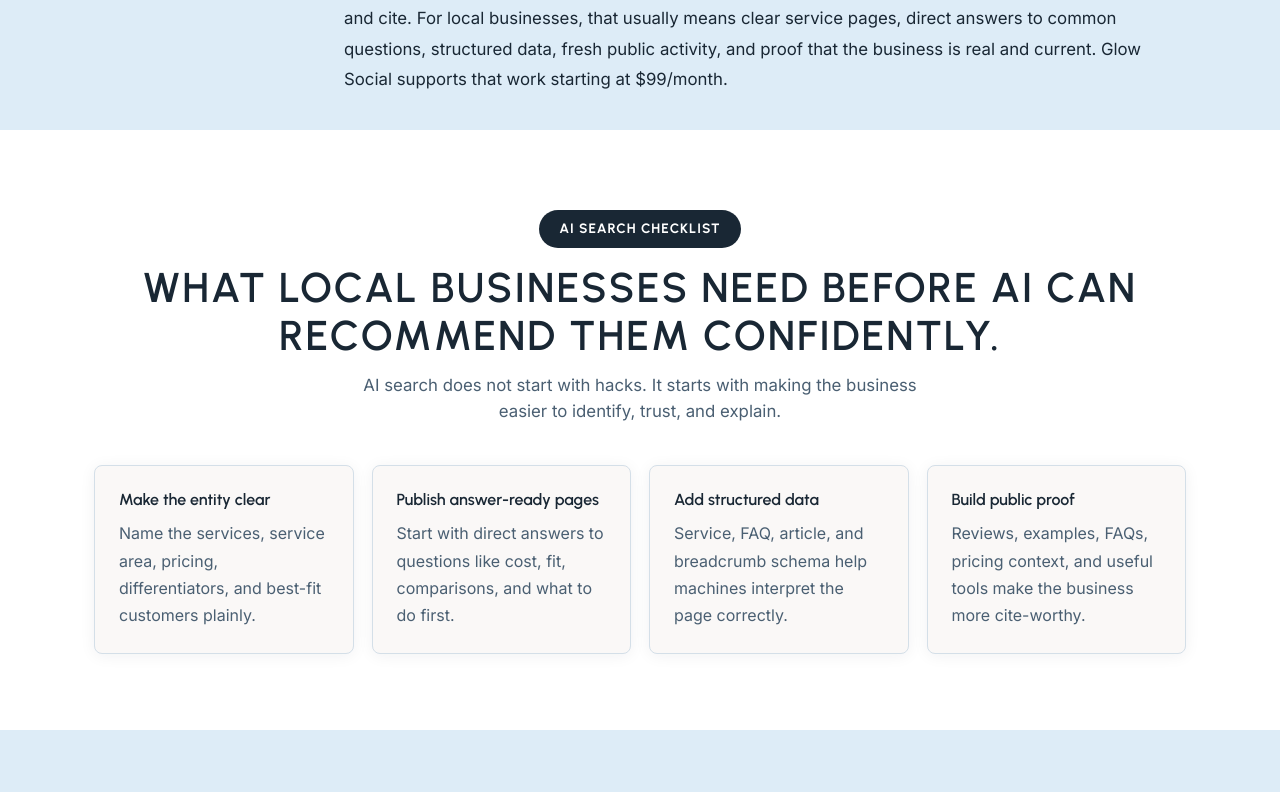
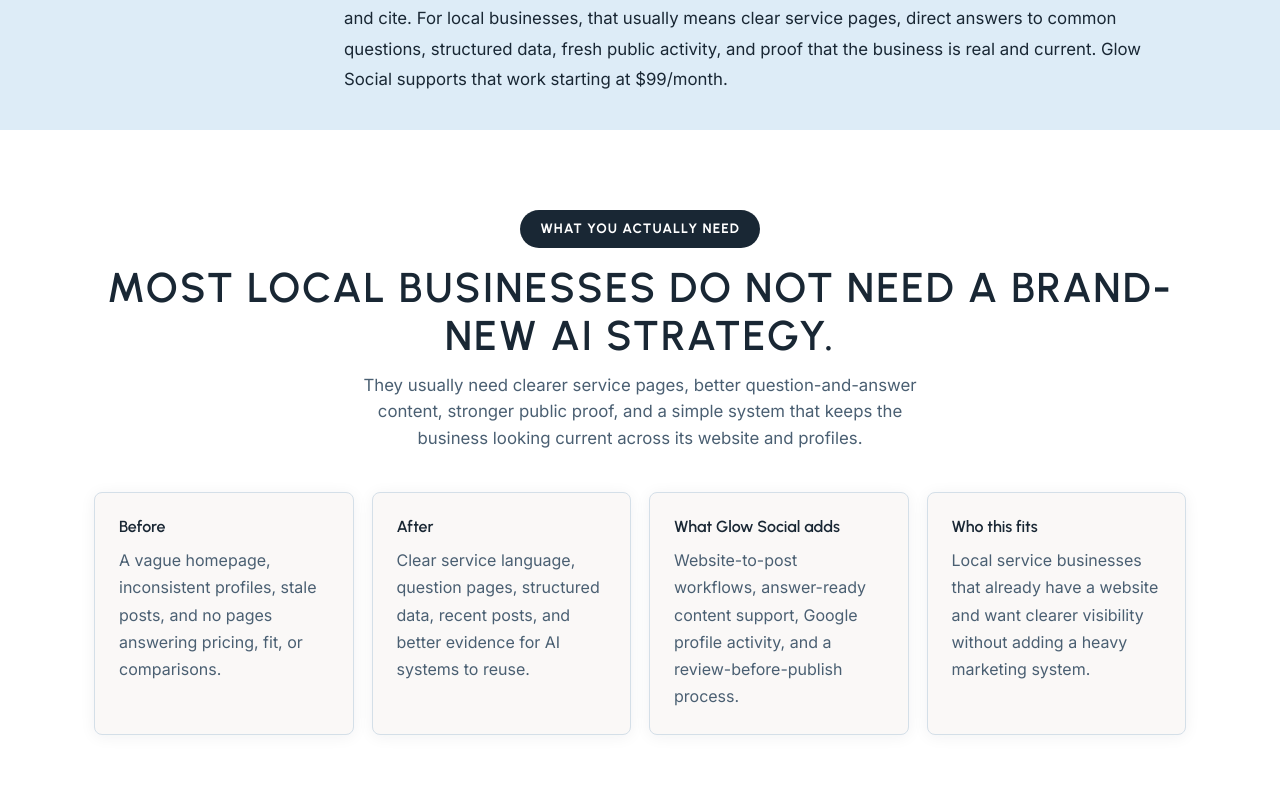
Before and after one commit to glowsocial/glowsocial.com, a Next.js app: page /ai-visibility-service in a window 1280 px wide. Shown: the part 868-1660 px from the top of the page. Built offline with nearby package versions, Linux system fonts and the light colour scheme.

Commit message:
seo: strengthen AI visibility page support

```diff
--- a/app/ai-visibility-service/page.js
+++ b/app/ai-visibility-service/page.js
@@ -2,8 +2,6 @@ import Link from "next/link";
 import { getPricing } from "../pricing-config";
 import { previewUrl } from "../../lib/marketing-links";
 import "../affordable-social-media-management/affordable.css";
-
-export const dynamic = "force-dynamic";
 
 const PAGE_URL = "https://glowsocial.com/ai-visibility-service";
 
@@ -31,14 +29,14 @@ const faqItems = [
 ];
 
 export const metadata = {
-  title: "AI Visibility Service for Local Businesses",
+  title: "AI Visibility Service for Local Businesses | Glow Social",
   description:
     "An AI visibility service for local businesses that want to show up more clearly in ChatGPT, Gemini, Perplexity, and AI-powered search results.",
   alternates: {
     canonical: "/ai-visibility-service",
   },
   openGraph: {
-    title: "AI Visibility Service for Local Businesses",
+    title: "AI Visibility Service for Local Businesses | Glow Social",
     description:
       "Glow Social helps local businesses become easier for AI assistants and AI search results to discover, understand, and reference.",
     url: PAGE_URL,
@@ -55,7 +53,7 @@ export const metadata = {
   },
   twitter: {
     card: "summary_large_image",
-    title: "AI Visibility Service for Local Businesses",
+    title: "AI Visibility Service for Local Businesses | Glow Social",
     description:
       "Improve how clearly your business shows up in ChatGPT, Gemini, Perplexity, and other AI-powered answers.",
     images: ["https://glowsocial.com/images/og-image.png"],
@@ -86,6 +84,7 @@ function JsonLd({ pricing }) {
         priceCurrency: "USD",
         availability: "https://schema.org/InStock",
         url: PAGE_URL,
+        description: "Free preview first. No contracts. Cancel anytime.",
       },
     },
     {
@@ -189,6 +188,36 @@ export default function AIVisibilityPage() {
             direct answers to common questions, structured data, fresh public activity, and proof that
             the business is real and current. Glow Social supports that work starting at {pricing.startingAtFull}.
           </p>
+        </div>
+      </section>
+
+      <section className="affordable-section">
+        <div className="container">
+          <p className="section-badge">What You Actually Need</p>
+          <h2>Most local businesses do not need a brand-new AI strategy.</h2>
+          <p className="section-sub">
+            They usually need clearer service pages, better question-and-answer content, stronger public proof,
+            and a simple system that keeps the business looking current across its website and profiles.
+          </p>
+
+          <div className="affordable-card-grid">
+            <div className="affordable-card">
+              <h3>Before</h3>
+              <p>A vague homepage, inconsistent profiles, stale posts, and no pages answering pricing, fit, or comparisons.</p>
+            </div>
+            <div className="affordable-card">
+              <h3>After</h3>
+              <p>Clear service language, question pages, structured data, recent posts, and better evidence for AI systems to reuse.</p>
+            </div>
+            <div className="affordable-card">
+              <h3>What Glow Social adds</h3>
+              <p>Website-to-post workflows, answer-ready content support, Google profile activity, and a review-before-publish process.</p>
+            </div>
+            <div className="affordable-card">
+              <h3>Who this fits</h3>
+              <p>Local service businesses that already have a website and want clearer visibility without adding a heavy marketing system.</p>
+            </div>
+          </div>
         </div>
       </section>
 
@@ -305,6 +334,19 @@ export default function AIVisibilityPage() {
               <p>You stay in control while the business keeps publishing useful, consistent updates.</p>
             </div>
           </div>
+
+          <div className="affordable-answer-box" style={{ marginTop: "2rem" }}>
+            <h3>What the service can include</h3>
+            <p>
+              The core package starts at {pricing.startingAtFull} and is built around turning existing website material
+              into useful public content. That can support clearer service pages, more answer-ready posts, and stronger
+              business signals across your website, social profiles, and Google Business Profile.
+            </p>
+            <p>
+              If you want the practical AEO version of this work, start with the free preview, then use it to identify
+              the first pages, questions, and proof blocks worth tightening.
+            </p>
+          </div>
         </div>
       </section>
 
```
Also changed, not shown: content/blog/ai-search-optimization-local-businesses.md (+2 -0 lines), content/questions/how-can-small-business-show-up-in-chatgpt.md (+1 -1 lines), content/questions/what-is-answer-engine-optimization.md (+1 -1 lines).
